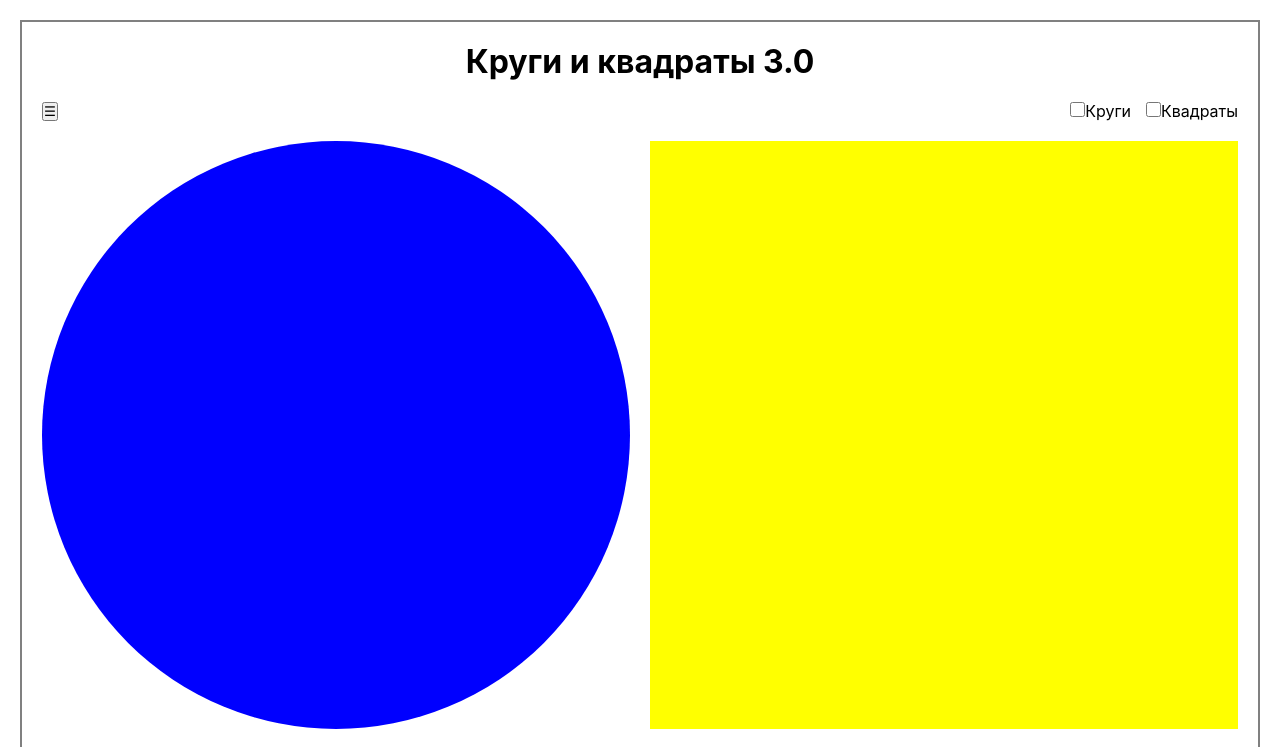
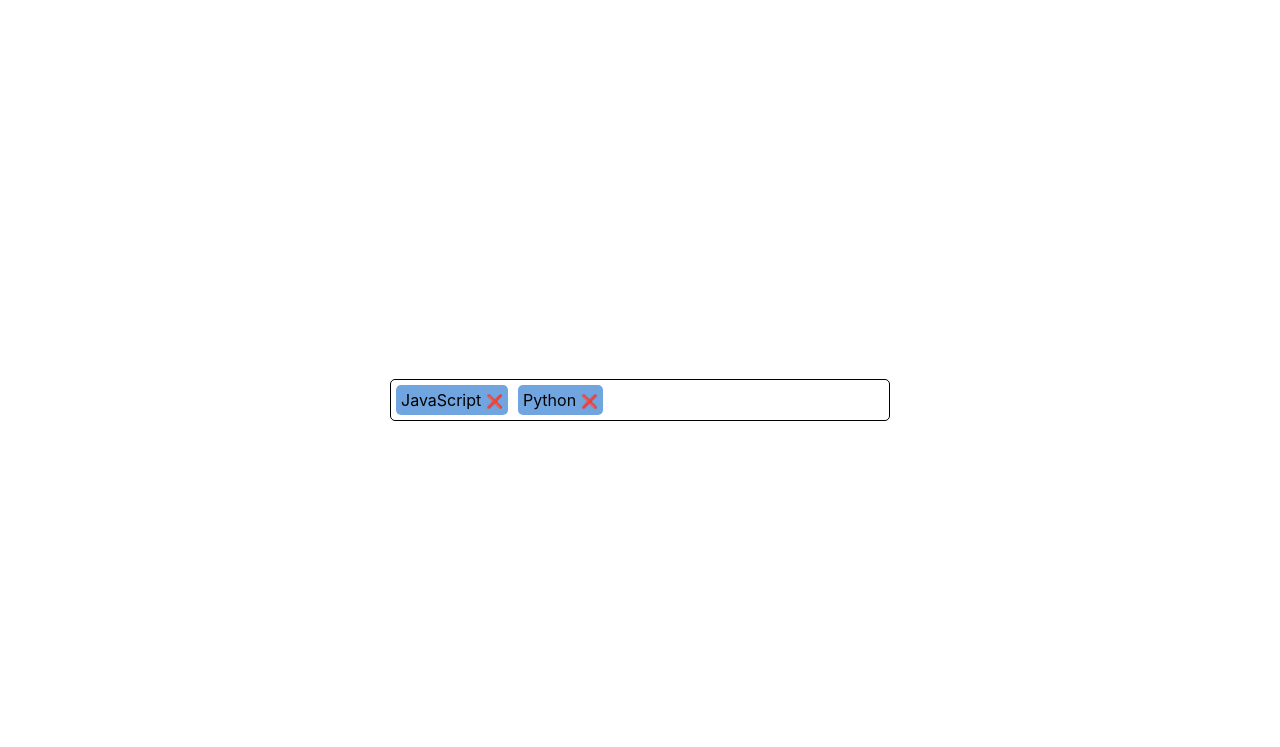
Before and after one commit to XXXmez/studyJs, a React (Vite) app in the folder react++/: page / in a window 1280 px wide. Shown: the top 747 px of the page. Built offline with nearby package versions, Linux system fonts and the light colour scheme.

Commit message:
feat: moved project tags to redux

```diff
--- a/react++/src/App.jsx
+++ b/react++/src/App.jsx
@@ -38,6 +38,7 @@ import CountriesFlags from "./components/CountriesFlags/CountriesFlags";
 import CustomSelector from "./components/CustomSelector/CustomSelector";
 import CirclesSquares from "./components/CirclesSquares/CirclesSquares";
 import CoffeShopRTK from "./components/CoffeShopRTK/CoffeShopRTK";
+import TagsRedux from "./components/TagsRedux/TagsRedux";
 
 function App() {
   return (
@@ -82,8 +83,10 @@ function App() {
         {/* <Comment /> */}
         {/* <DifferentRequests /> */}
 
-        <CirclesSquares />
+        {/* <CirclesSquares /> */}
         {/* <CoffeShopRTK /> */}
+
+        <TagsRedux />
       </div>
     </BrowserRouter>
   );
--- /dev/null
+++ b/react++/src/components/TagsRedux/TagsRedux.css
@@ -0,0 +1,29 @@
+.tags {
+  border: 1px solid black;
+  padding: 5px;
+  border-radius: 5px;
+  width: 500px;
+  display: flex;
+  gap: 10px;
+  flex-wrap: wrap;
+  cursor: text;
+}
+.tag {
+  background-color: #71a5e0;
+  padding: 5px;
+  border-radius: 5px;
+}
+.tag button {
+  margin-left: 5px;
+  cursor: pointer;
+  border: 0;
+  background: transparent;
+}
+
+.tags-input {
+  min-width: 150px;
+  border: none;
+  outline: none;
+  height: 30px;
+  font-size: 16px;
+}
--- /dev/null
+++ b/react++/src/components/TagsRedux/TagsRedux.jsx
@@ -0,0 +1,20 @@
+import React from "react";
+import { Provider } from "react-redux";
+
+import ListTags from "./components/ListTags/ListTags";
+import TagInputField from "./components/TagInputField/TagInputField";
+import { store } from "./redux/store";
+import "./TagsRedux.css";
+
+const TagsRedux = () => {
+  return (
+    <Provider store={store}>
+      <label className="tags" htmlFor="tagsInput">
+        <ListTags />
+        <TagInputField />
+      </label>
+    </Provider>
+  );
+};
+
+export default TagsRedux;
--- /dev/null
+++ b/react++/src/components/TagsRedux/components/ItemsTag/ItemsTag.jsx
@@ -0,0 +1,20 @@
+import React from "react";
+import { useDispatch } from "react-redux";
+import { deleteTag } from "../../redux/tagsSlice";
+
+const ItemsTag = ({ tag, id }) => {
+  const dispatch = useDispatch();
+
+  const handlerClickDeleteTag = (id) => {
+    dispatch(deleteTag(id));
+  };
+
+  return (
+    <div className="tag">
+      <span>{tag}</span>
+      <button onClick={() => handlerClickDeleteTag(id)}>❌</button>
+    </div>
+  );
+};
+
+export default ItemsTag;
--- /dev/null
+++ b/react++/src/components/TagsRedux/components/ListTags/ListTags.jsx
@@ -0,0 +1,16 @@
+import React from "react";
+import { useSelector } from "react-redux";
+import ItemsTag from "../ItemsTag/ItemsTag";
+
+const ListTags = () => {
+  const tags = useSelector((state) => state.tags);
+  return (
+    <>
+      {tags.data.map((tag) => (
+        <ItemsTag key={tag.id} tag={tag.text} id={tag.id} />
+      ))}
+    </>
+  );
+};
+
+export default ListTags;
--- /dev/null
+++ b/react++/src/components/TagsRedux/components/TagInputField/TagInputField.jsx
@@ -0,0 +1,27 @@
+import React, { useState } from "react";
+import { useDispatch } from "react-redux";
+import { addTag } from "../../redux/tagsSlice";
+
+const TagInputField = () => {
+  const dispatch = useDispatch();
+  const [inputTag, setInputTag] = useState("");
+
+  const handlerClickAddTag = (e) => {
+    if (e.keyCode === 13 || e.key === "Enter") {
+      dispatch(addTag(inputTag));
+      setInputTag("");
+    }
+  };
+
+  return (
+    <input
+      id="tagsInput"
+      className="tags-input"
+      onKeyDown={handlerClickAddTag}
+      value={inputTag}
+      onChange={(e) => setInputTag(e.target.value)}
+    />
+  );
+};
+
+export default TagInputField;
--- /dev/null
+++ b/react++/src/components/TagsRedux/redux/store.js
@@ -0,0 +1,8 @@
+import { configureStore } from "@reduxjs/toolkit";
+import tagsSlice from "./tagsSlice";
+
+export const store = configureStore({
+  reducer: {
+    tags: tagsSlice,
+  },
+});
--- /dev/null
+++ b/react++/src/components/TagsRedux/redux/tagsSlice.js
@@ -0,0 +1,24 @@
+import { createSlice } from "@reduxjs/toolkit";
+import { v4 as uuidv4 } from "uuid";
+
+export const tagsSlice = createSlice({
+  name: "tags",
+  initialState: {
+    data: [
+      { id: 1, text: "JavaScript" },
+      { id: 2, text: "Python" },
+    ],
+  },
+  reducers: {
+    addTag: (state, action) => {
+      state.data.push({ id: uuidv4(), text: action.payload });
+    },
+    deleteTag: (state, action) => {
+      state.data = state.data.filter((tag) => tag.id !== action.payload);
+    },
+  },
+});
+
+export const { addTag, deleteTag } = tagsSlice.actions;
+
+export default tagsSlice.reducer;
```
